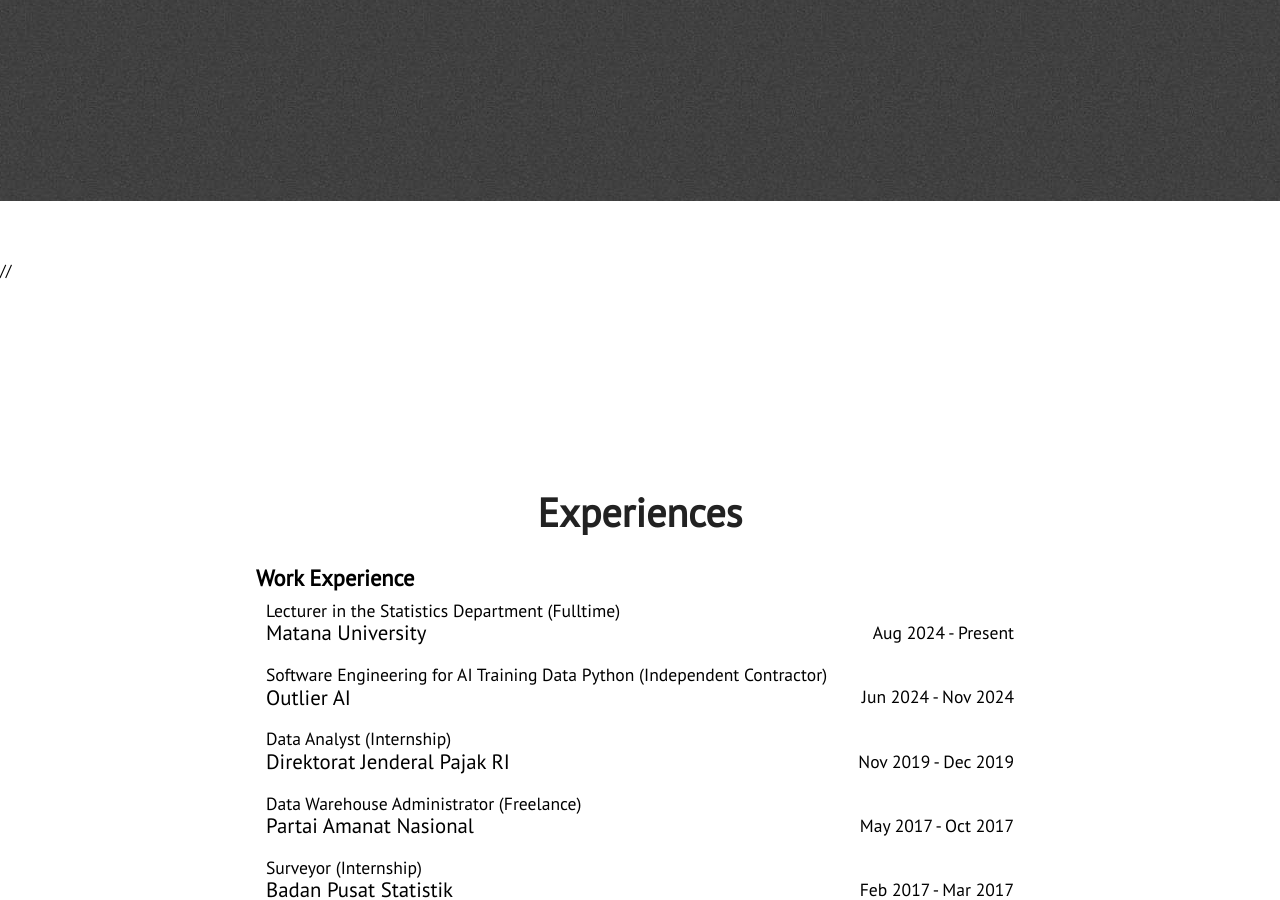
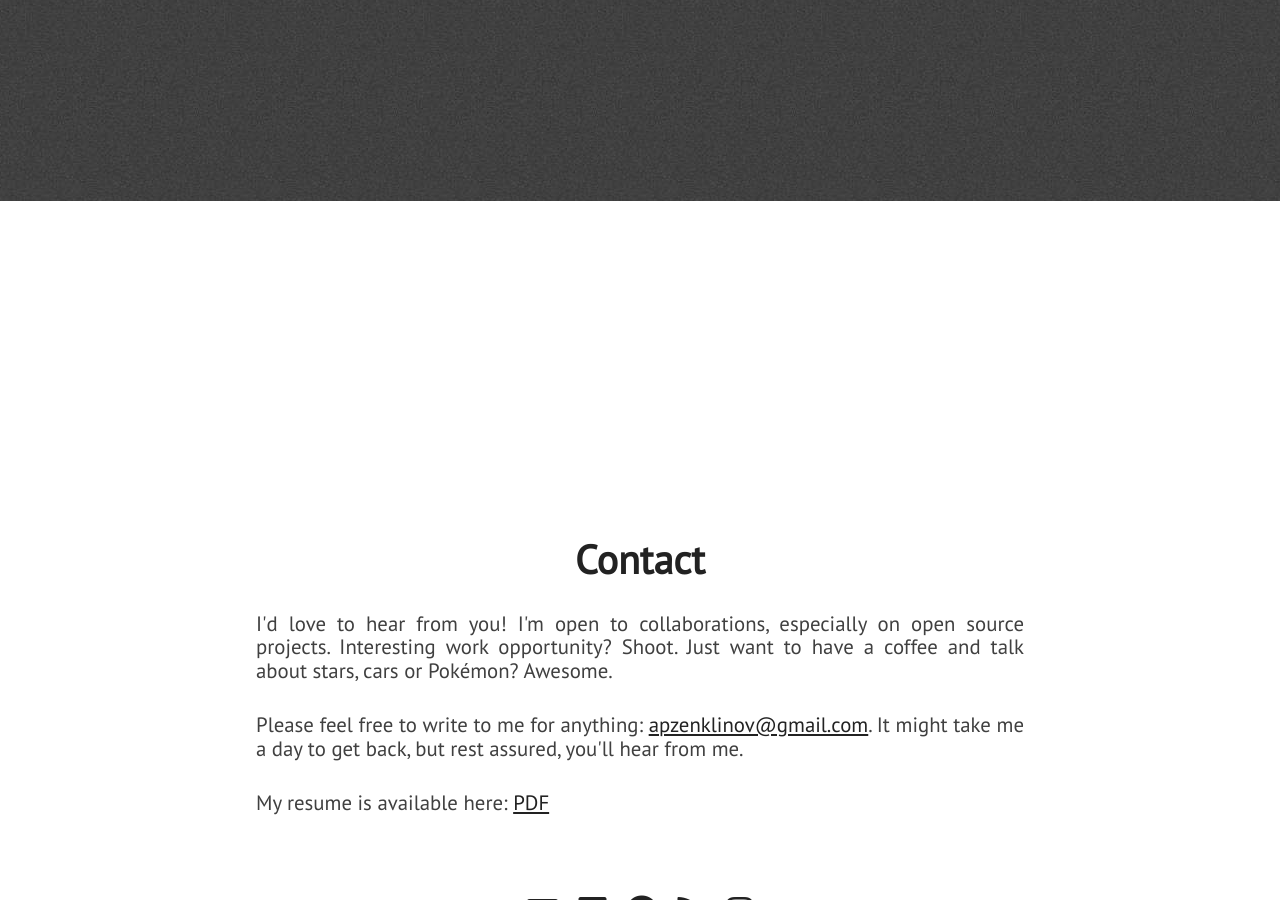
Before and after one commit to zenklinov/portfolio, a Jekyll site: the page built from index.html, in a window 1280 px wide and 900 px high, scrolled down 4745 px. Built offline with Jekyll 4.4.1, drawn with Linux system fonts in a browser that asks for light colours; nearby versions of some CDN libraries; some of the changed text lies outside the part shown.

Commit message:
Update blogs.html

```diff
--- a/_includes/blogs.html
+++ b/_includes/blogs.html
@@ -6,82 +6,3 @@
         </div>
     </section>
 </div>
-
-// <div class="section-wrapper">
-    <section class="section" id="blog-posts">
-        <div class="full-width">
-            <div class="section-heading" id="recent-posts-text">Experiences</div>
-            <div class="blogs-wrapper" id="rss-feeds">
-                <!-- Work Experience -->
-                <div class="experience-title">Work Experience</div>
-
-                <div class="blog-item">
-                    <div class="blog-title">Lecturer in the Statistics Department (Fulltime)</div>
-                    <div class="experience-details">
-                        <span>Matana University</span>
-                        <span class="experience-date">Aug 2024 - Present</span>
-                    </div>
-                </div>
-
-                <div class="blog-item">
-                    <div class="blog-title">Software Engineering for AI Training Data Python (Independent Contractor)</div>
-                    <div class="experience-details">
-                        <span>Outlier AI</span>
-                        <span class="experience-date">Jun 2024 - Nov 2024</span>
-                    </div>
-                </div>
-
-                <div class="blog-item">
-                    <div class="blog-title">Data Analyst (Internship)</div>
-                    <div class="experience-details">
-                        <span>Direktorat Jenderal Pajak RI</span>
-                        <span class="experience-date">Nov 2019 - Dec 2019</span>
-                    </div>
-                </div>
-
-                <div class="blog-item">
-                    <div class="blog-title">Data Warehouse Administrator (Freelance)</div>
-                    <div class="experience-details">
-                        <span>Partai Amanat Nasional</span>
-                        <span class="experience-date">May 2017 - Oct 2017</span>
-                    </div>
-                </div>
-
-                <div class="blog-item">
-                    <div class="blog-title">Surveyor (Internship)</div>
-                    <div class="experience-details">
-                        <span>Badan Pusat Statistik</span>
-                        <span class="experience-date">Feb 2017 - Mar 2017</span>
-                    </div>
-                </div>
-
-                <!-- Education -->
-                <div class="experience-title">Education</div>
-
-                <div class="blog-item">
-                    <div class="blog-title">M.Stat., Magister's Degree of Statistics</div>
-                    <div class="experience-details">
-                        <span>Institut Teknologi Sepuluh Nopember</span>
-                        <span class="experience-date">Jan 2022 - April 2024</span>
-                    </div>
-                </div>
-
-                <div class="blog-item">
-                    <div class="blog-title">S.Stat., Bachelor's Degree of Statistics</div>
-                    <div class="experience-details">
-                        <span>Universitas Muhammadiyah Semarang</span>
-                        <span class="experience-date">Sep 2019 - May 2021</span>
-                    </div>
-                </div>
-
-                <div class="blog-item">
-                    <div class="blog-title">Amd.Stat., Diploma III or Associate’s Degree of Statistics</div>
-                    <div class="experience-details">
-                        <span>Akademi Statistika Muhammadiyah Semarang</span>
-                        <span class="experience-date">Sep 2016 - Sep 2019</span>
-                    </div>
-                </div>
-            </div>
-        </div>
-    </section>
-</div>
```
